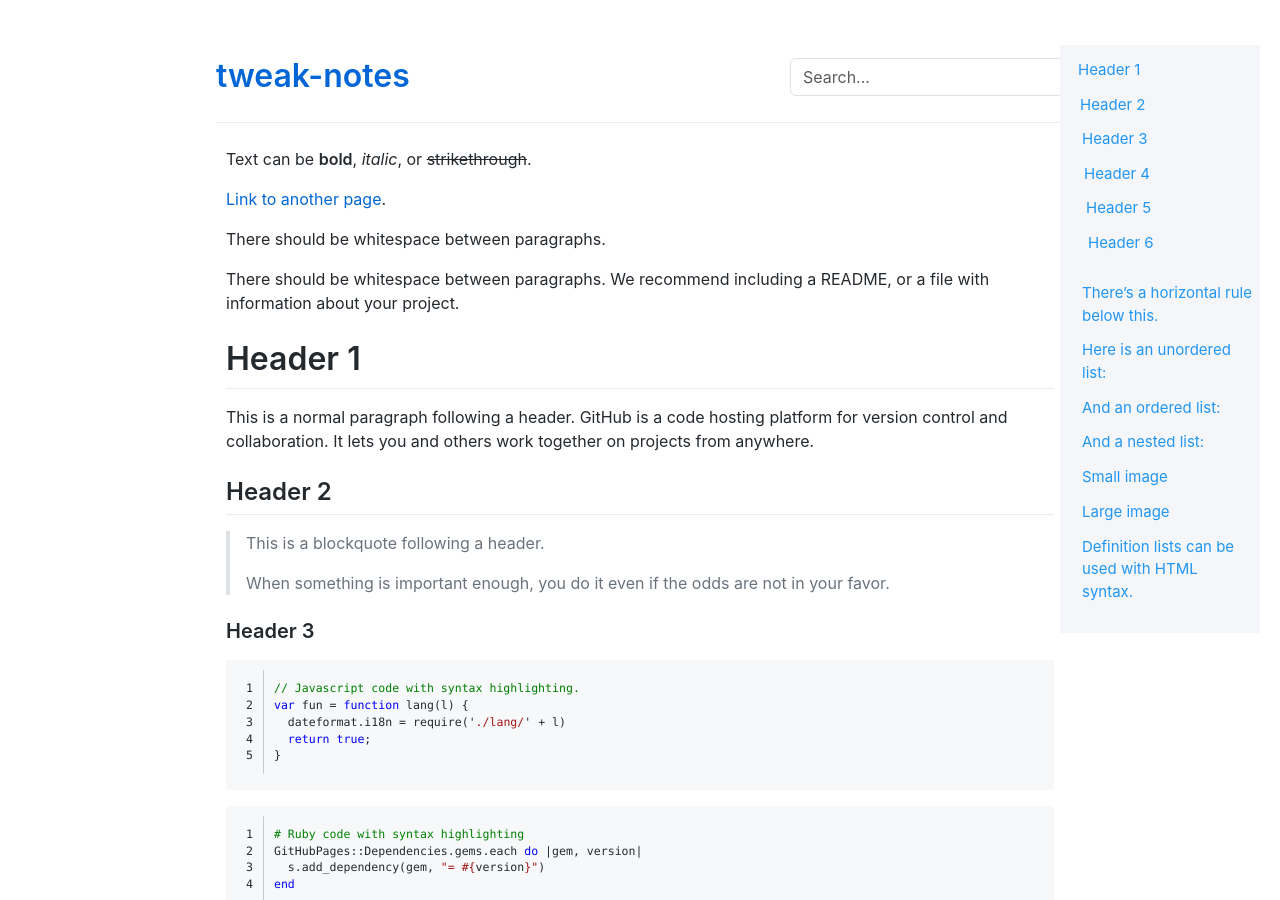
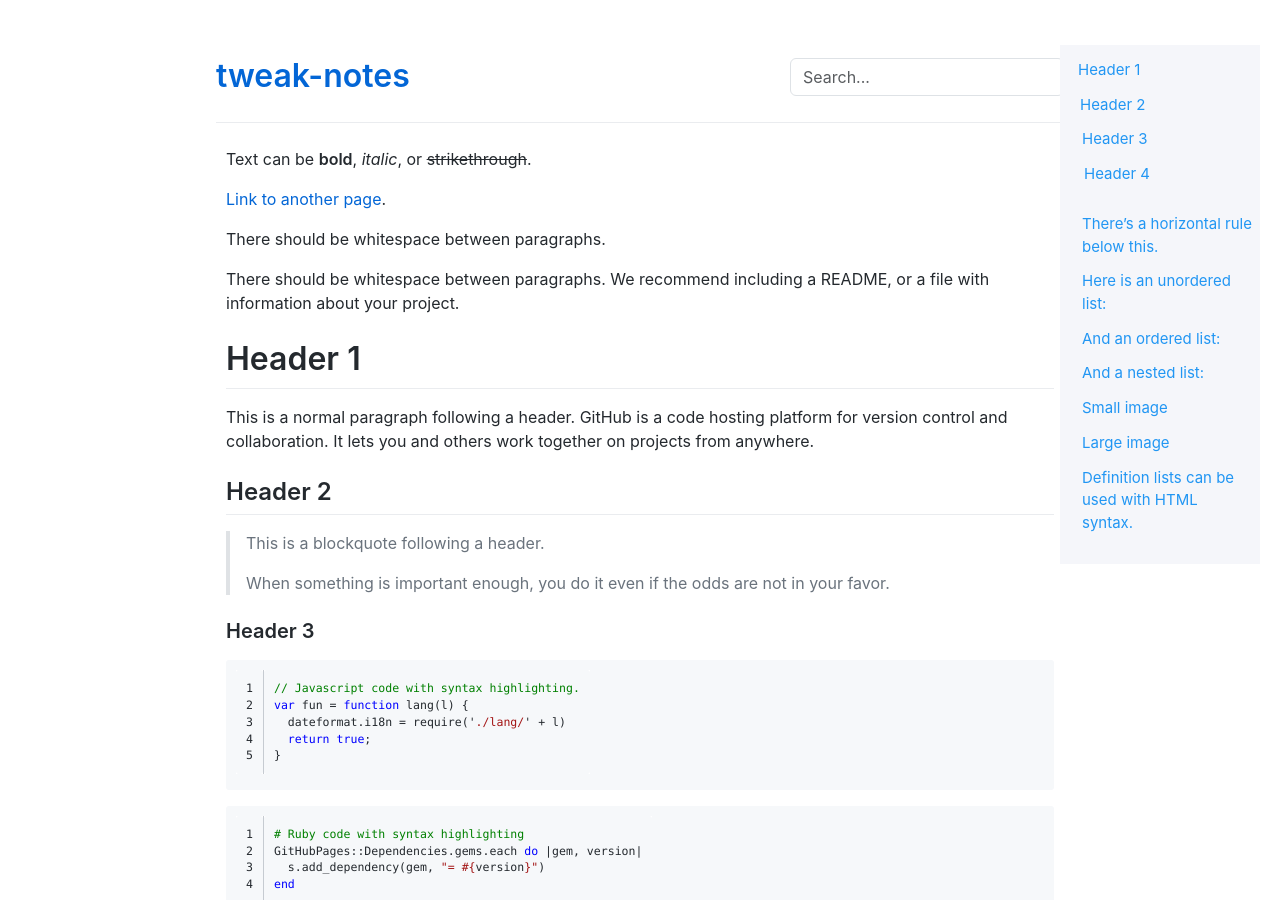
Before and after one commit to PiSaucer/tweak-notes, a Jekyll site: the page built from index.md, in a window 1280 px wide and 900 px high. Built offline with Jekyll 4.4.1, drawn with Linux system fonts in a browser that asks for light colours; comment, search, counter and statistics services are not loaded.

Commit message:
Added TOC Levels

```diff
--- a/_layouts/default.html
+++ b/_layouts/default.html
@@ -82,7 +82,7 @@
 
         <div>
             <div id="table-of-contents">
-                {% include toc.html html=content %}
+                {% include toc.html html=content h_min=site.toc.min_level h_max=site.toc.max_level %}
             </div>
             <div id="markdown-content">
                 {{ content | inject_anchors }}
--- a/_layouts/home.html
+++ b/_layouts/home.html
@@ -74,7 +74,7 @@
 
         <div>
             <div id="table-of-contents">
-                {% include toc.html html=content %}
+                {% include toc.html html=content h_min=site.toc.min_level h_max=site.toc.max_level %}
             </div>
             <div id="markdown-content">
                 {{ content | inject_anchors }}
--- a/_layouts/search.html
+++ b/_layouts/search.html
@@ -77,7 +77,7 @@
 
         <div>
             <div id="table-of-contents">
-                {% include toc.html html=content %}
+                {% include toc.html html=content h_min=site.toc.min_level h_max=site.toc.max_level %}
             </div>
             <div id="markdown-content">
                 {{ content | inject_anchors }}
```
